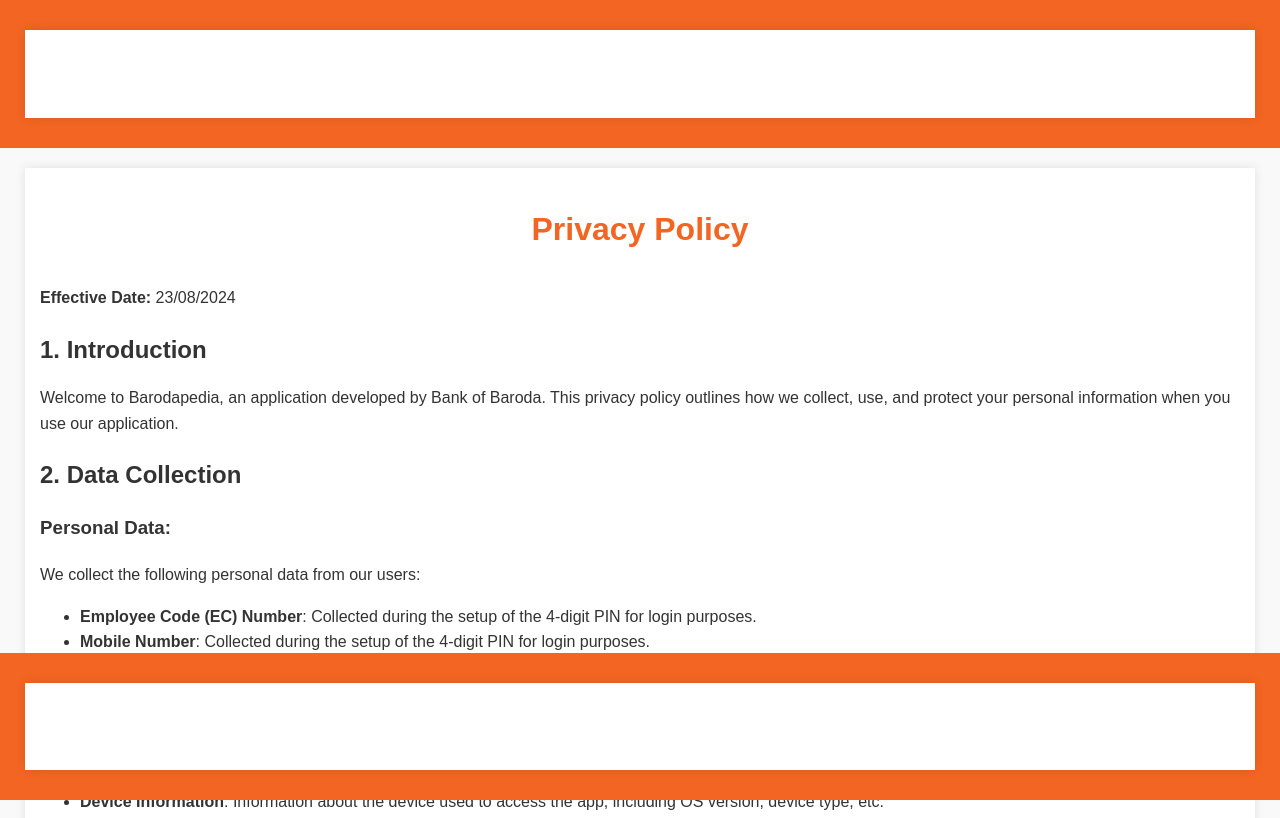
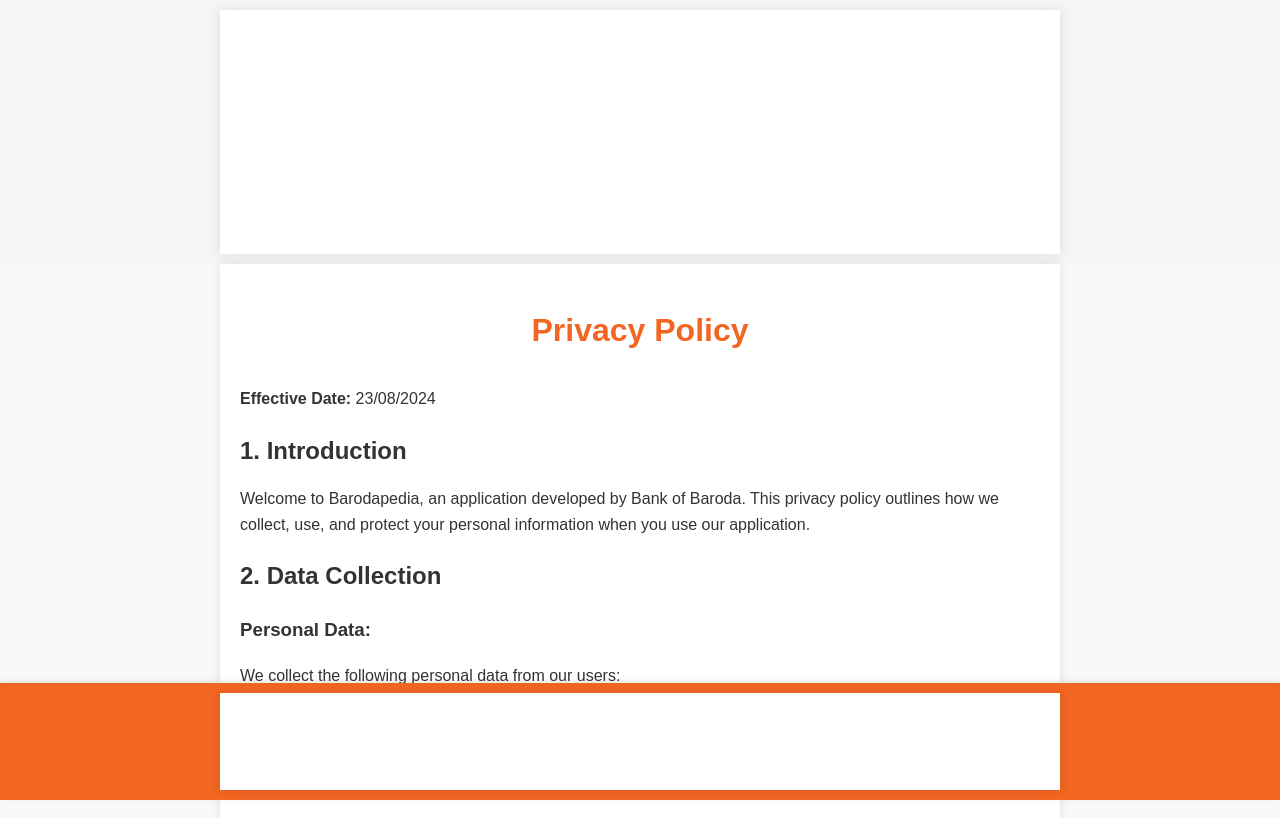
Before and after one commit to baroda/baroda.github.io, a plain HTML site: page index.html in a window 1280 px wide. Shown: the top 818 px of the page. Drawn offline with Linux system fonts and the light colour scheme.

Commit message:
site update

```diff
--- a/index.html
+++ b/index.html
@@ -5,6 +5,43 @@
     <meta name="viewport" content="width=device-width, initial-scale=1.0">
     <title>Barodapedia - Privacy Policy</title>
     <link rel="stylesheet" href="style.css">
+    <style>
+        body {
+            margin: 0;
+            font-family: Arial, sans-serif;
+        }
+
+        .header {
+            background-color: #f5f5f5;
+            padding: 10px 20px;
+            text-align: center;
+        }
+
+        .header img {
+            max-width: 100%;
+            height: auto;
+        }
+
+        .container {
+            padding: 20px;
+            max-width: 800px;
+            margin: auto;
+        }
+
+        .privacy-content {
+            margin-bottom: 50px; /* Adding margin to prevent footer overlap */
+        }
+
+        footer {
+            background-color: #f5f5f5;
+            padding: 10px 20px;
+            text-align: center;
+            position: relative;
+            bottom: 0;
+            width: 100%;
+            box-shadow: 0 -2px 5px rgba(0, 0, 0, 0.1);
+        }
+    </style>
 </head>
 <body>
     <header class="header">
```
